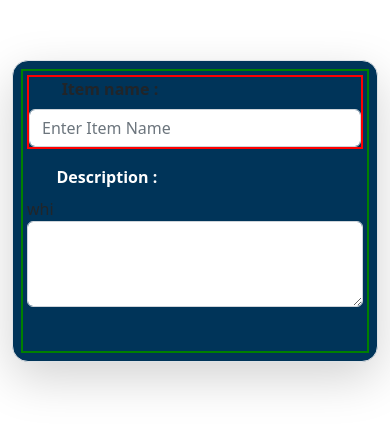
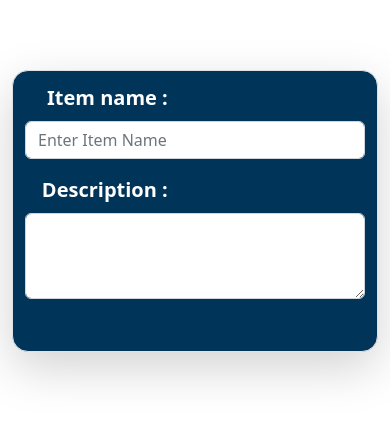
Before and after one commit to M0GAMB0/items-frontend, a React (Create React App) app: page /create in a window 390 px wide. Shown: the part 211-640 px from the top of the page. Built offline with nearby package versions, Linux system fonts and the light colour scheme.

Commit message:
create responsive updated

```diff
--- a/src/Create.js
+++ b/src/Create.js
@@ -14,16 +14,12 @@ const Create = () => {
           className="w-0 border p-2 p-md-5 rounded-4 shadow-lg"
           style={{ background: "#003459" }}
         >
-          <Form
-            className="d-flex flex-column align-items-center justify-content-center p-1 w-100"
-            style={{ border: "2px solid green" }}
-          >
+          <Form className="d-flex flex-column align-items-center justify-content-center p-1 w-100">
             <Form.Group
               className="mb-3 d-flex w-100 justify-content-between align-items-start mx-5 flex-column flex-md-row"
               controlId="exampleForm.ControlInput1"
-              style={{ border: "2px solid red" }}
             >
-              <Form.Label className="w-50 text-te fs-6 fs-md-2 fw-bolder">
+              <Form.Label className="w-50 text-white fs-5 fw-bolder">
                 Item name :&nbsp;
               </Form.Label>
               <Form.Control type="text" placeholder="Enter Item Name" />
@@ -32,10 +28,9 @@ const Create = () => {
               className="mb-3 d-flex w-100 align-items-start justify-content-between mx-5 flex-column flex-md-row align-items-md-center justify-content-between"
               controlId="exampleForm.ControlTextarea1"
             >
-              <Form.Label className="w-50 text-white fs-6 fw-bolder">
+              <Form.Label className="w-50 text-white fs-5 fw-bolder">
                 Description :&nbsp;&nbsp;
               </Form.Label>
-              whi
               <Form.Control as="textarea" rows={3} />
             </Form.Group>
             <Form.Group
```
